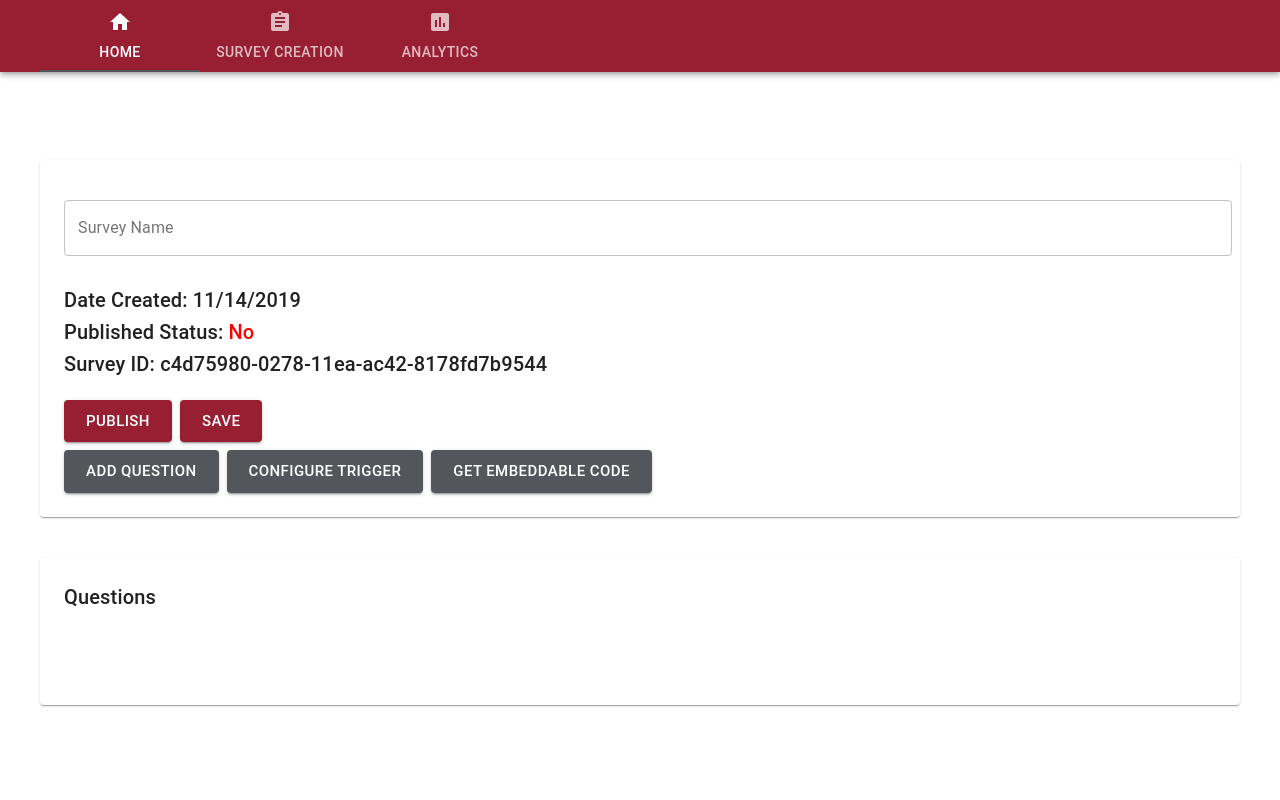
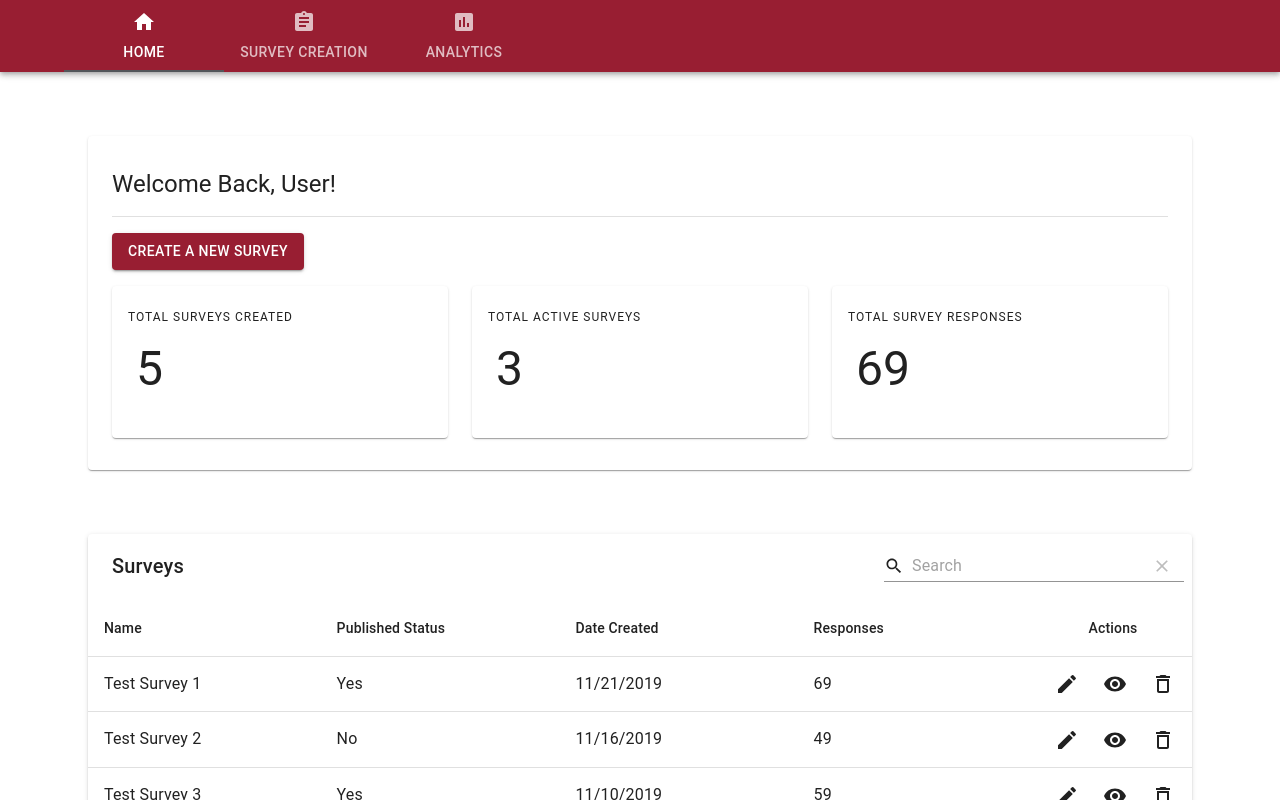
Before and after one commit to kenzobanaag/SurveyMockUp, a React (Create React App) app: page / in a window 1280 px wide. Shown: the top 800 px of the page. Built offline with nearby package versions, Linux system fonts and the light colour scheme.

Commit message:
Added tab functionality

```diff
--- a/src/Components/Container/Container.js
+++ b/src/Components/Container/Container.js
@@ -2,7 +2,6 @@
 //navbar will be static on top
 import React from 'react';
 import NavBar from '../Header/NavBar'
-import SurveyPage from '../Survey/SurveyCreationPage';
 import {createMuiTheme, MuiThemeProvider } from '@material-ui/core/styles'
 
 const theme = createMuiTheme({
@@ -17,7 +16,6 @@ const container = () => {
         <div className="">
             <MuiThemeProvider theme={theme}>
                 <NavBar/>
-                <SurveyPage />
             </MuiThemeProvider>
         </div>
     );
--- a/src/Components/Header/NavBar.js
+++ b/src/Components/Header/NavBar.js
@@ -9,6 +9,10 @@ import SurveyIcon from '@material-ui/icons/Assignment';
 import AnalyticsIcon from '@material-ui/icons/Assessment';
 import Typography from '@material-ui/core/Typography';
 import Box from '@material-ui/core/Box';
+import SurveyPage from '../Survey/SurveyCreationPage';
+import HomePage from '../Home/HomePage';
+import Container from '@material-ui/core/Container'
+
 
 function TabPanel(props) {
   const { children, value, index, ...other } = props;
@@ -59,6 +63,7 @@ export default function ScrollableTabsButtonForce() {
   return (
     <div className={classes.root}>
       <AppBar position="static" color="primary">
+      <Container maxWidth="lg">
         <Tabs
           value={value}
           onChange={handleChange}
@@ -66,20 +71,26 @@ export default function ScrollableTabsButtonForce() {
           scrollButtons="on"
           aria-label="scrollable force tabs example"
         >
+
           <Tab label="Home" icon={<HomeIcon />} {...a11yProps(0)} />
           <Tab label="Survey Creation" icon={<SurveyIcon />} {...a11yProps(1)} />
           <Tab label="Analytics" icon={<AnalyticsIcon />} {...a11yProps(2)} />
+
         </Tabs>
+        </Container>
       </AppBar>
+
+      <Container maxWidth="lg">
       <TabPanel value={value} index={0}>
-
+        <HomePage/>
       </TabPanel>
       <TabPanel value={value} index={1}>
-
+        <SurveyPage/>
       </TabPanel>
       <TabPanel value={value} index={2}>
 
       </TabPanel>
+      </Container>
     </div>
   );
 }
--- a/src/Components/Survey/SurveyActions.js
+++ b/src/Components/Survey/SurveyActions.js
@@ -23,7 +23,7 @@ import Button from '@material-ui/core/Button';
 const useStyles = makeStyles(theme => ({
   root: {
     padding: theme.spacing(3, 2),
-    margin: theme.spacing(5)
+    margin: theme.spacing(5),
   },
   textField: {
     marginLeft: theme.spacing(1),
@@ -68,6 +68,7 @@ export default function SurveyActions(props) {
           className={classes.textField}
           label="Survey Name"
           margin="normal"
+          //Something about this version not having a variant prop??
           variant="outlined"
           fullWidth
         />
--- a/src/Components/Survey/SurveyCreationPage.js
+++ b/src/Components/Survey/SurveyCreationPage.js
@@ -22,6 +22,7 @@ export default function SurveyPage (){
 
     const createNewId = require('uuid/v1');
 
+    //this is kinda wrong, we need to create it inside this object not the object itself
     const [surveyProps, setSurveyProps] = useState([createNewId()])
 
     const addQuestionHandler = question => {
```
